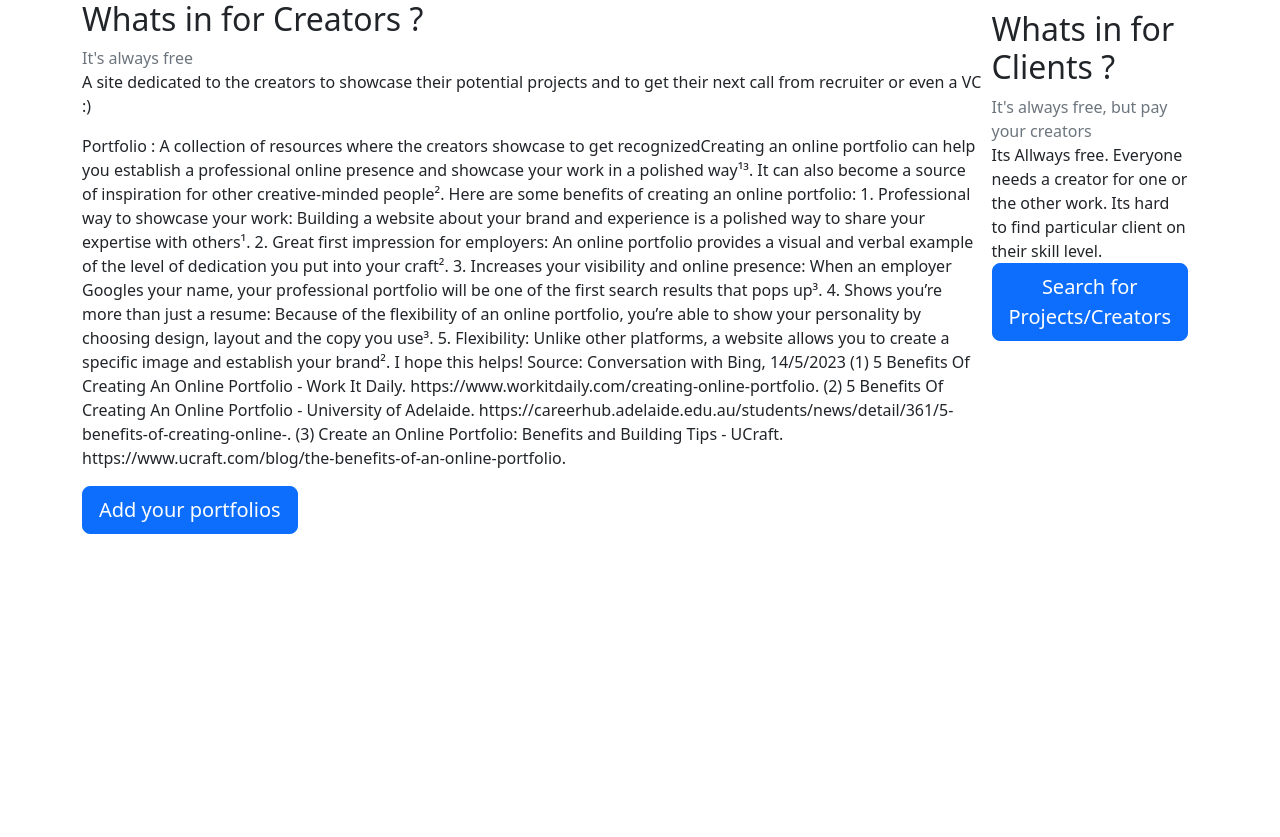
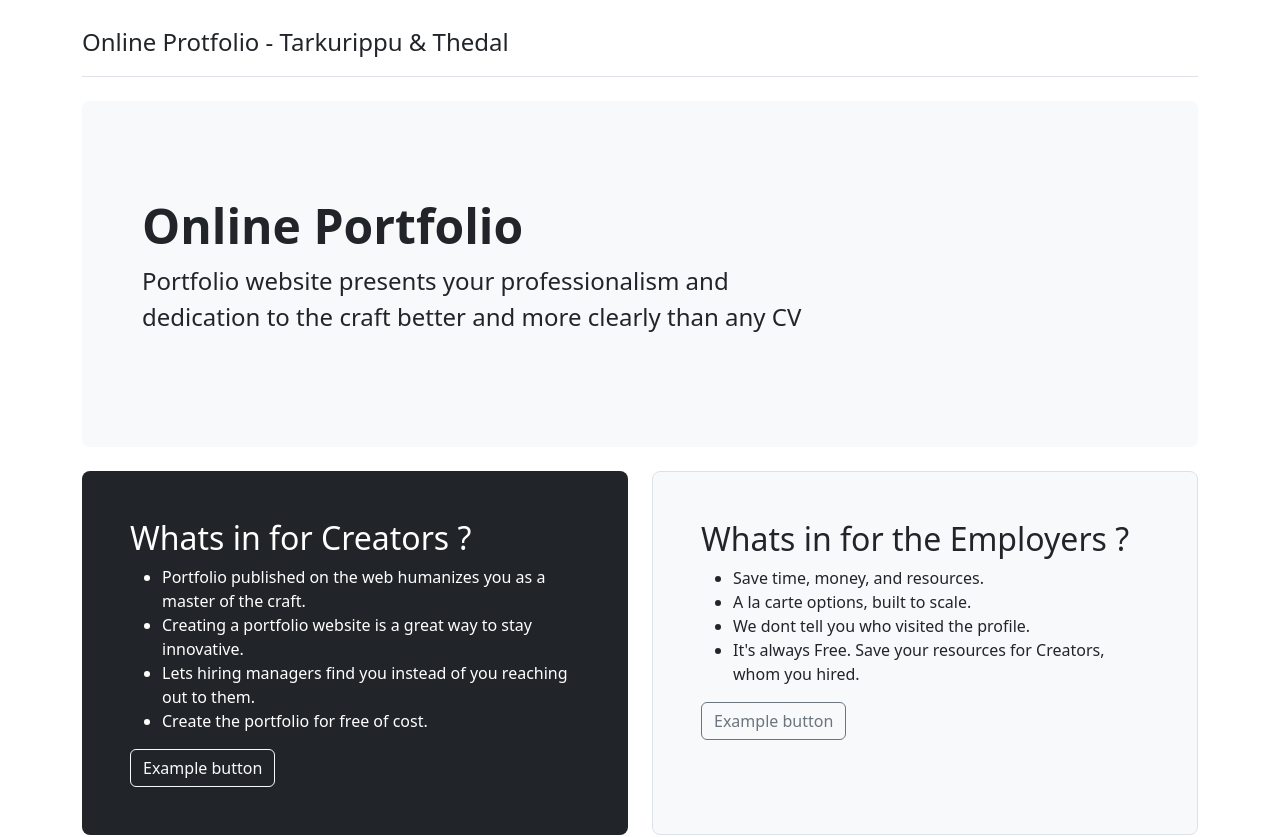
Before and after one commit to senbagaraman04/online-portfolio, an Angular app: page / in a window 1280 px wide. Shown: the top 837 px of the page. Before the commit the page ends 800 px from the top, so only its background shows below. Built offline with nearby package versions, Linux system fonts and the light colour scheme.

Commit message:
feat: updated home page contents

```diff
--- a/src/app/app.component.html
+++ b/src/app/app.component.html
@@ -1,52 +1,77 @@
-<div class="main-content">
-  <div class="container container-fluid homepage-content" style="display:flex">
+<div class="container py-4">
+  <header class="pb-3 mb-4 border-bottom">
+    <a href="/" class="d-flex align-items-center text-dark text-decoration-none">
+       <span class="fs-4">Online Protfolio - Tarkurippu & Thedal</span>
+    </a>
+  </header>
 
-    <div class="container-creators">
-      <div class="homepage-whycreators">
-        <h2> Whats in for Creators ?</h2>
-        <span class="text-muted"> It's always free</span>
+  <div class="p-5 mb-4 bg-light rounded-3">
+    <div class="container-fluid py-5">
+      <h1 class="display-5 fw-bold">Online Portfolio</h1>
+      <p class="col-md-8 fs-4">Portfolio website presents your professionalism and dedication to the craft better and more clearly than any CV</p>
+     </div>
+  </div>
 
-         <p>
-          A site dedicated to the creators to showcase their potential projects and to
-          get their next call from recruiter or even a VC :)
-         </p>
+  <div class="row align-items-md-stretch">
+    <div class="col-md-6">
+      <div class="h-100 p-5 text-white bg-dark rounded-3">
+        <h2>Whats in for Creators ?</h2>
 
-         <p>
-           Portfolio : A collection of resources where the creators showcase to get recognizedCreating an online portfolio can help you establish a professional online presence and showcase your work in a polished way¹³. It can also become a source of inspiration for other creative-minded people². Here are some benefits of creating an online portfolio:
+        <ul>
+          <li>
+            Portfolio published on the web humanizes you as a master of the craft.
+          </li>
+          <li>
+            Creating a portfolio website is a great way to stay innovative.
+          </li>
+          <li>
+            Lets hiring managers find you instead of you reaching out to them.
+          </li>
 
-           1. Professional way to showcase your work: Building a website about your brand and experience is a polished way to share your expertise with others¹.
-           2. Great first impression for employers: An online portfolio provides a visual and verbal example of the level of dedication you put into your craft².
-           3. Increases your visibility and online presence: When an employer Googles your name, your professional portfolio will be one of the first search results that pops up³.
-           4. Shows you’re more than just a resume: Because of the flexibility of an online portfolio, you’re able to show your personality by choosing design, layout and the copy you use³.
-           5. Flexibility: Unlike other platforms, a website allows you to create a specific image and establish your brand².
+          <li>
+            Create the portfolio for free of cost.
+          </li>
+        </ul>
 
-           I hope this helps!
+        <button class="btn btn-outline-light" type="button">Example button</button>
+      </div>
+    </div>
+    <div class="col-md-6">
+      <div class="h-100 p-5 bg-light border rounded-3">
+        <h2>Whats in for the Employers ?</h2>
 
-           Source: Conversation with Bing, 14/5/2023
-           (1) 5 Benefits Of Creating An Online Portfolio - Work It Daily. https://www.workitdaily.com/creating-online-portfolio.
-           (2) 5 Benefits Of Creating An Online Portfolio - University of Adelaide. https://careerhub.adelaide.edu.au/students/news/detail/361/5-benefits-of-creating-online-.
-           (3) Create an Online Portfolio: Benefits and Building Tips - UCraft. https://www.ucraft.com/blog/the-benefits-of-an-online-portfolio.
-         </p>
+          <ul>
+            <li>
+              Save time, money, and resources.
+            </li>
+
+            <li>
+              A la carte options, built to scale.
+            </li>
+
+            <li>
+              We dont tell you who visited the profile.
+            </li>
+
+            <li>
+             It's always Free. Save your resources for Creators, whom you hired.
+            </li>
+          </ul>
+
+        <button class="btn btn-outline-secondary" type="button">Example button</button>
       </div>
-
-
-           <button class="btn btn-primary btn-block btn-lg"> Add your portfolios</button>
     </div>
 
-    <div class="container-clients">
+    <div class="col-md-12 p-2">
+      <div class="h-100 p-5 bg-light border rounded-3">
+        <h2> FQA</h2>
 
-      <h2> Whats in for Clients ?</h2>
-      <span class="text-muted"> It's always free, but pay your creators</span>
+         Under Construction...........
+        </div>
+    </div>
+  </div>
 
-      <div class="homepage-whyclients">
-
-        Its Allways free.
-        Everyone needs a creator for one or the other work.
-        Its hard to find particular client on their skill level.
-      </div>
-
-        <button class="btn btn-primary btn-block btn-lg"> Search for Projects/Creators</button>
-    </div>
-
-  </div>
+  <footer class="pt-3 mt-4 text-muted border-top">
+   &copy; {{year}}
+  </footer>
 </div>
--- a/src/app/app.component.scss
+++ b/src/app/app.component.scss
@@ -1,5 +1,10 @@
-.container-clients {
-    position: relative;
-    width: 50%;
-    margin: 10px;
+// .container-clients {
+//     position: relative;
+//     width: 50%;
+//     margin: 10px;
+// }
+
+.homepage-container {
+ display: flex;
+
 }
--- a/src/app/app.component.ts
+++ b/src/app/app.component.ts
@@ -7,66 +7,7 @@ import { Component } from '@angular/core';
 })
 export class AppComponent {
   title = 'online-portfolio';
+  year = new Date().getFullYear();
 
 
 }
-
-/**
- *
- * Creating an online portfolio can help you establish a professional online presence and showcase your work in a polished way¹³. It can also become a source of inspiration for other creative-minded people². Here are some benefits of creating an online portfolio:
-
-1. Professional way to showcase your work: Building a website about your brand and experience is a polished way to share your expertise with others¹.
-2. Great first impression for employers: An online portfolio provides a visual and verbal example of the level of dedication you put into your craft².
-3. Increases your visibility and online presence: When an employer Googles your name, your professional portfolio will be one of the first search results that pops up³.
-4. Shows you’re more than just a resume: Because of the flexibility of an online portfolio, you’re able to show your personality by choosing design, layout and the copy you use³.
-5. Flexibility: Unlike other platforms, a website allows you to create a specific image and establish your brand².
-
-I hope this helps!
-
-Source: Conversation with Bing, 14/5/2023
-(1) 5 Benefits Of Creating An Online Portfolio - Work It Daily. https://www.workitdaily.com/creating-online-portfolio.
-(2) 5 Benefits Of Creating An Online Portfolio - University of Adelaide. https://careerhub.adelaide.edu.au/students/news/detail/361/5-benefits-of-creating-online-.
-(3) Create an Online Portfolio: Benefits and Building Tips - UCraft. https://www.ucraft.com/blog/the-benefits-of-an-online-portfolio.
- */
-
-
-/**
- *
- * Hiring creators from portfolio creation websites can be beneficial for clients in many ways. Here are some advantages of hiring creators from such websites:
-
-1. Save time, money, and resources: Hiring a content creator can save you time and money by providing you with high-quality content that meets your needs⁴.
-2. A la carte options, built to scale: The best part of hiring a content creator is your a la carte opportunities. You can choose the services you need and scale up or down as needed⁴.
-3. Provides a platform to showcase your relevant skills and experience: A portfolio website provides a platform to showcase your relevant skills and experience³.
-4. Shows your personality: A portfolio website lets clients see your personality and get a sense of who you are as a creator³.
-5. Lets hiring managers find you instead of you reaching out to them: Having a portfolio website makes it easier for hiring managers to find you online³.
-
-I hope this helps!
-
-Source: Conversation with Bing, 14/5/2023
-(1) 5 Major Benefits of Hiring a Content Creator for Your Website. https://www.iwriter.com/blog/5-major-benefits-of-hiring-a-content-creator-for-your-website/.
-(2) How to Create a Portfolio Website Using HTML, CSS, JavaScript, and .... https://www.freecodecamp.org/news/how-to-create-a-portfolio-website-using-html-css-javascript-and-bootstrap/.
-(3) 12 Essential Tips to Making Your Portfolio Website Stand Out. https://elementor.com/blog/portfolio-website/.
-(4) How to create a portfolio - W3Schools. https://www.w3schools.com/howto/howto_website_create_portfolio.asp.
-(5) Why a portfolio is important for your career | Career | Capella .... https://www.capella.edu/blog/career/why-a-portfolio-is-important-for-your-career/.
-(6) How To Make an Interview Portfolio (And Why It's Important). https://www.indeed.com/career-advice/interviewing/portfolio-interview.
- */
-
-
-/**
- *
- * Clients should choose portfolio creation websites for their hiring needs because:
-
-1. A portfolio website presents your professionalism and dedication to the craft better and more clearly than any CV¹.
-2. An online portfolio is certain to make you available and searchable for new clients. It lets your potential employers find you the moment they get round to using a search engine or looking through candidates’ applications¹.
-3. A portfolio published on the web humanizes you as a master of the craft¹.
-4. Creating a portfolio website is the best way to show off your work and attract new clients².
-5. A well-designed website will provide potential clients with a clear overview of your skills and experience, as well as examples of your past work².
-6. Creating a portfolio website is a great way to stay innovative. By sharing your work with others, you can receive feedback and peer review that will help you improve your skills².
-
-I hope this helps!
-
-Source: Conversation with Bing, 14/5/2023
-(1) Why Do You Need a Portfolio Website and How to Create it? - Weblium. https://weblium.com/blog/why-do-you-need-a-portfolio-website-and-how-to-create-it/.
-(2) 8 Reasons Why You Need a Portfolio Website. https://www.bbndry.com/blog/8-reasons-why-you-need-a-portfolio-website.
-(3) 10 Reasons You Should Build a Portfolio Website - Exprance. https://www.exprance.com/10-reasons-you-should-build-a-portfolio-website/.
- */
```
